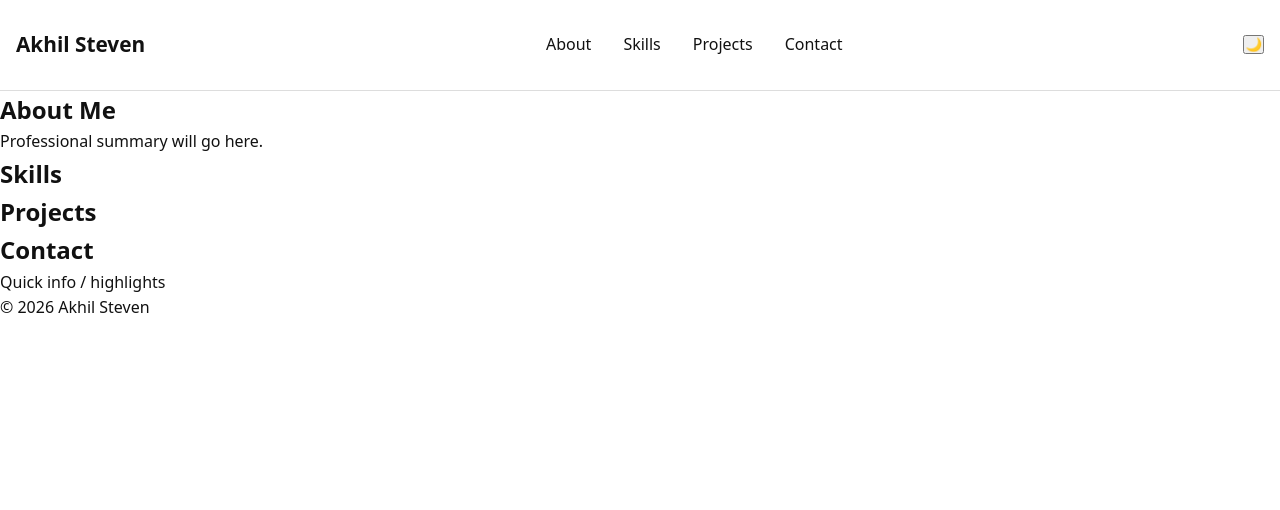
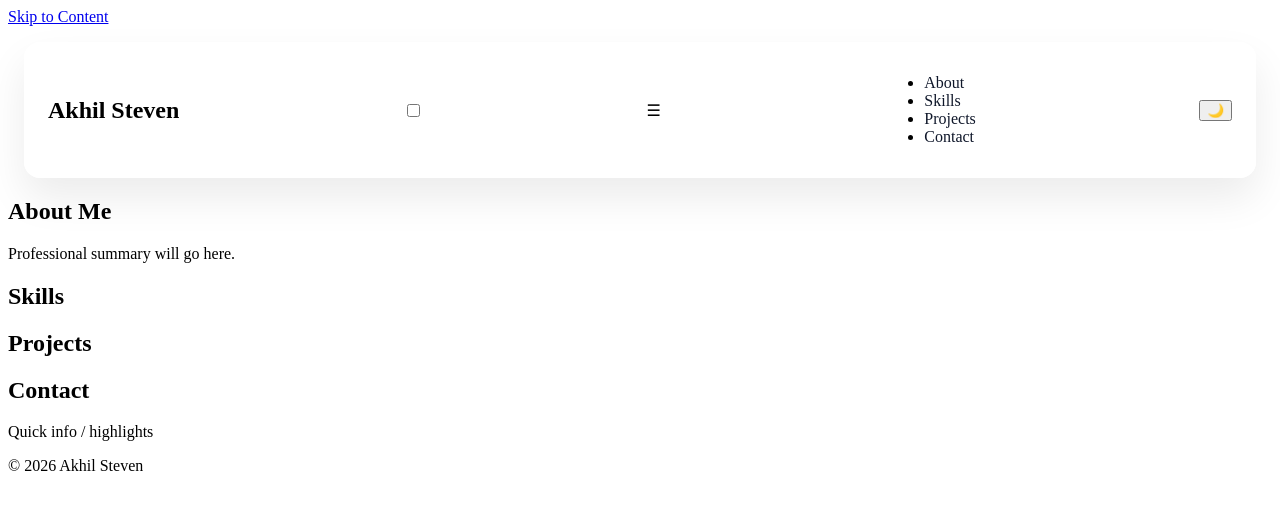
Before and after one commit to AkhilKandrakoti/unify-labs-practice, a plain HTML site: page index.html in a window 1280 px wide. Drawn offline with Linux system fonts and the light colour scheme; a script that the page names is missing.

Commit message:
Introduce premium design system with glassmorphism and neon accents

```diff
--- a/css/style.css
+++ b/css/style.css
@@ -1,122 +1,65 @@
 /* =========================
-   CSS RESET + BASE STYLES
-========================= */
-* {
-  margin: 0;
-  padding: 0;
-  box-sizing: border-box;
-}
-
-html {
-  scroll-behavior: smooth;
-}
-
-body {
-  font-family: system-ui, -apple-system, BlinkMacSystemFont, sans-serif;
-  line-height: 1.6;
-  background: var(--bg);
-  color: var(--text);
-  transition: background 0.3s, color 0.3s;
-}
-
-/* =========================
-   THEME VARIABLES
+   PREMIUM DESIGN SYSTEM
 ========================= */
 :root {
-  --bg: #ffffff;
-  --text: #111111;
-  --accent: #00f7ff;
+  --bg: #f9fafb;
+  --surface: rgba(255, 255, 255, 0.65);
+  --text: #0f172a;
+  --muted: #64748b;
+
+  --accent: linear-gradient(135deg, #6366f1, #a855f7);
+
+  --radius: 16px;
+  --blur: blur(16px);
+  --shadow: 0 20px 40px rgba(0,0,0,0.08);
 }
 
 [data-theme="dark"] {
-  --bg: #0b0b0b;
-  --text: #f5f5f5;
+  --bg: #0b0f1a;
+  --surface: rgba(15, 23, 42, 0.65);
+  --text: #e5e7eb;
+  --muted: #94a3b8;
+
+  --shadow: 0 20px 50px rgba(0,0,0,0.6);
 }
+.navbar {
+  display: flex;
+  align-items: center;
+  justify-content: space-between;
+  padding: 1rem 1.5rem;
 
-/* =========================
-   ACCESSIBILITY
-========================= */
-.skip-link {
-  position: absolute;
-  left: -999px;
-  top: 10px;
-  background: black;
-  color: white;
-  padding: 8px;
-  z-index: 100;
+  background: var(--surface);
+  backdrop-filter: var(--blur);
+  -webkit-backdrop-filter: var(--blur);
+
+  border-radius: var(--radius);
+  box-shadow: var(--shadow);
+  margin: 1rem;
 }
-
-.skip-link:focus {
-  left: 10px;
-}
-
-/* =========================
-   NAVBAR
-========================= */
 header {
   position: sticky;
   top: 0;
   z-index: 50;
-  background: var(--bg);
-  border-bottom: 1px solid #ddd;
+  background: transparent;
+}
+.nav-links a {
+  position: relative;
+  text-decoration: none;
+  color: var(--text);
+  font-weight: 500;
 }
 
-.navbar {
-  display: flex;
-  align-items: center;
-  justify-content: space-between;
-  padding: 1rem;
+.nav-links a::after {
+  content: "";
+  position: absolute;
+  left: 0;
+  bottom: -4px;
+  width: 0;
+  height: 2px;
+  background: var(--accent);
+  transition: width 0.4s cubic-bezier(.4,0,.2,1);
 }
 
-.logo {
-  font-size: 1.3rem;
+.nav-links a:hover::after {
+  width: 100%;
 }
-
-.nav-links {
-  list-style: none;
-  display: none;
-  flex-direction: column;
-  gap: 1rem;
-  position: absolute;
-  top: 64px;
-  right: 1rem;
-  background: var(--bg);
-  padding: 1rem;
-  border-radius: 8px;
-}
-
-.nav-links a {
-  text-decoration: none;
-  color: var(--text);
-}
-
-/* Hamburger */
-.hamburger {
-  font-size: 1.5rem;
-  cursor: pointer;
-}
-
-#menu-toggle {
-  display: none;
-}
-
-#menu-toggle:checked ~ .nav-links {
-  display: flex;
-}
-
-/* =========================
-   DESKTOP NAV
-========================= */
-@media (min-width: 768px) {
-  .hamburger {
-    display: none;
-  }
-
-  .nav-links {
-    position: static;
-    display: flex;
-    flex-direction: row;
-    gap: 2rem;
-    background: none;
-  }
-}
```
